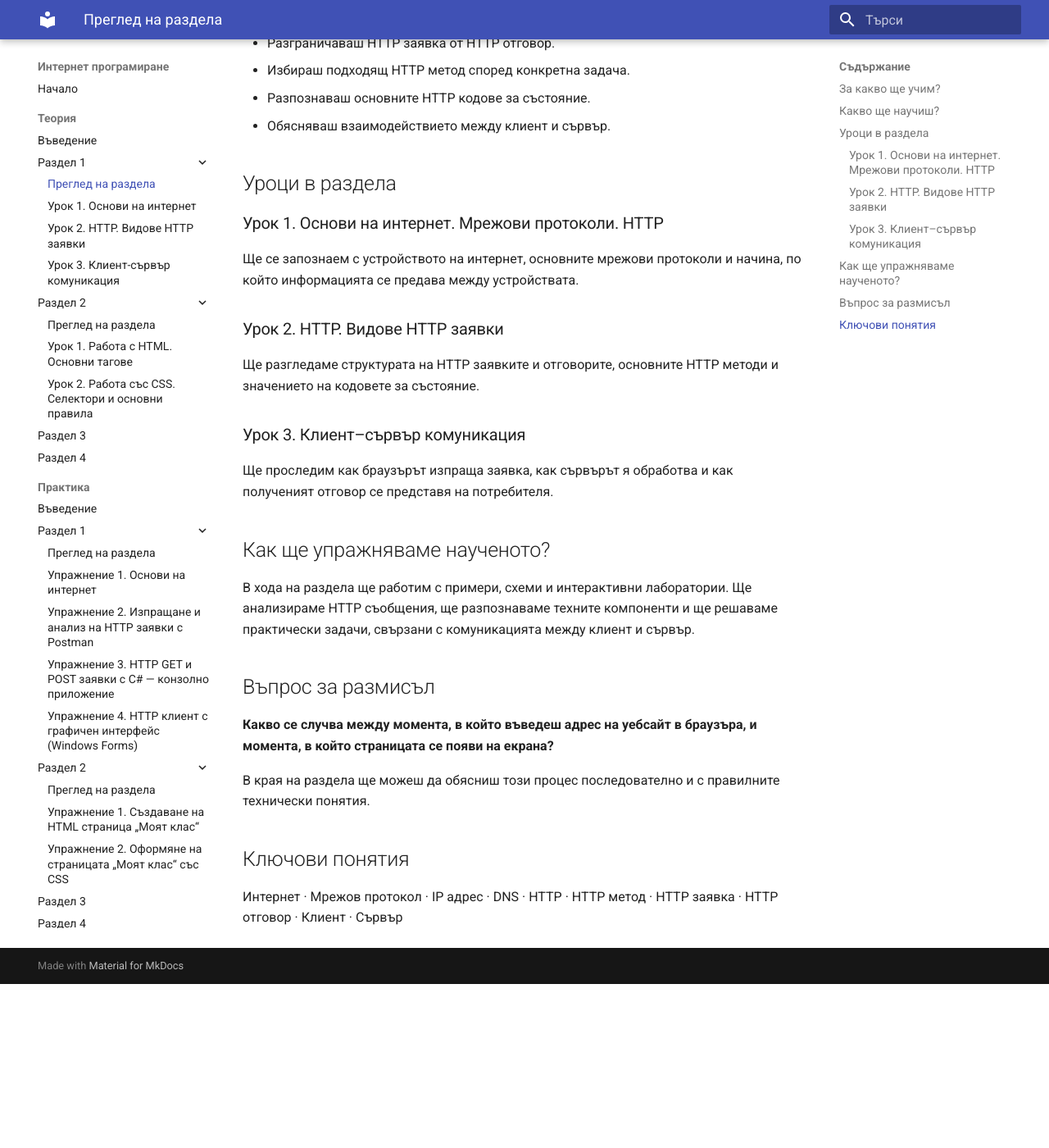
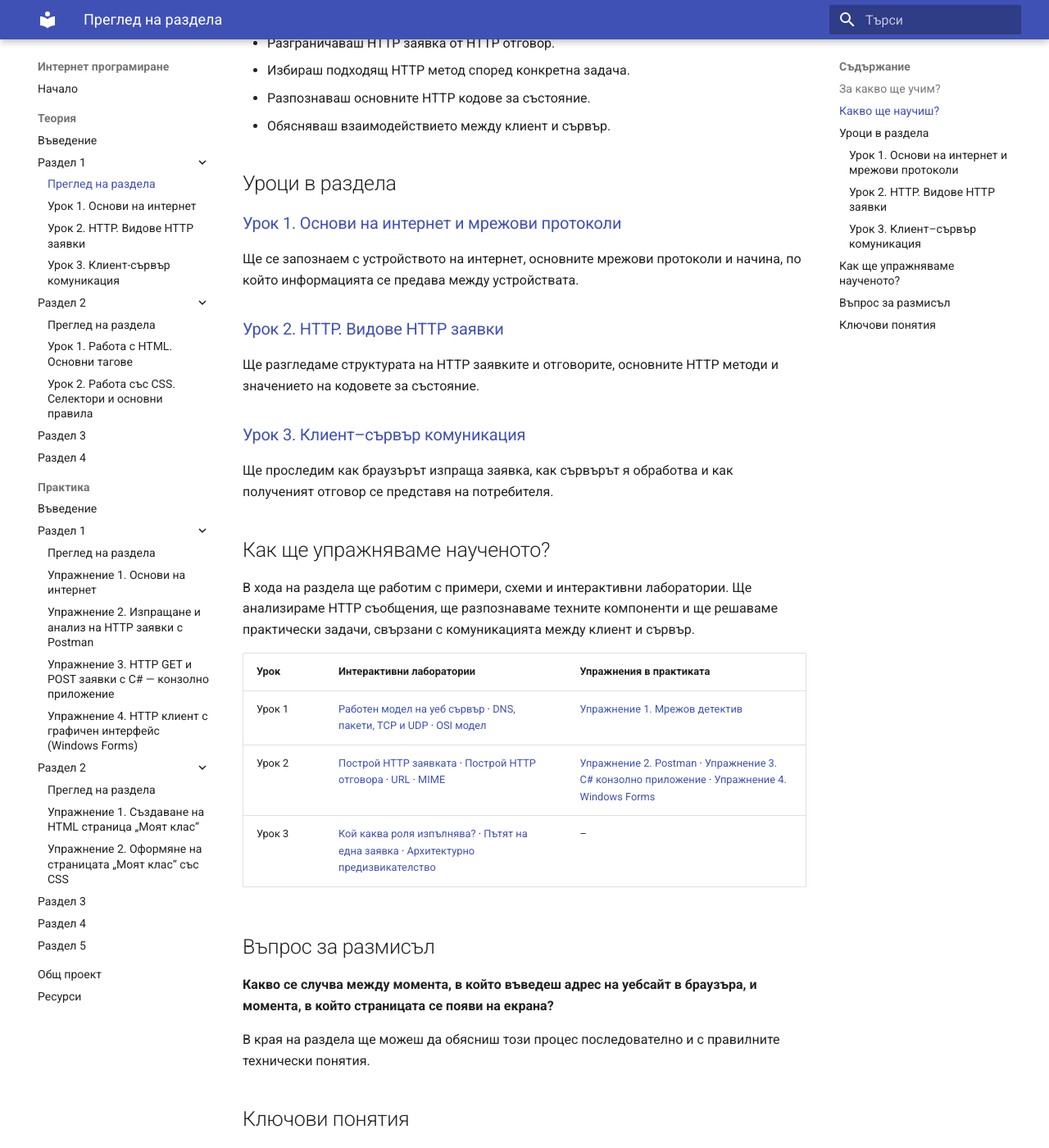
Before and after one commit to IlkoIliev/internet-programirane, an MkDocs documentation site: the page built from docs/teoria/razdel-1/index.md, in a window 1280 px wide and 1400 px high, scrolled down 661 px. Shown: the whole window at 82% size. Built offline with MkDocs 1.6.1 and Material for MkDocs 9.7.7, drawn with Linux system fonts in a browser that asks for light colours; before the commit the page ends 1861 px from its top, so only the background shows below that.

Commit message:
Update lesson titles with links in index.md

```diff
--- a/docs/teoria/razdel-1/index.md
+++ b/docs/teoria/razdel-1/index.md
@@ -22,21 +22,27 @@
 
 ## Уроци в раздела
 
-### Урок 1. Основи на интернет. Мрежови протоколи. HTTP
+### [Урок 1. Основи на интернет и мрежови протоколи](urok-01-osnovi-na-internet.md)
 
 Ще се запознаем с устройството на интернет, основните мрежови протоколи и начина, по който информацията се предава между устройствата.
 
-### Урок 2. HTTP. Видове HTTP заявки
+### [Урок 2. HTTP. Видове HTTP заявки](urok-02-http-vidove-zayavki.md)
 
 Ще разгледаме структурата на HTTP заявките и отговорите, основните HTTP методи и значението на кодовете за състояние.
 
-### Урок 3. Клиент–сървър комуникация
+### [Урок 3. Клиент–сървър комуникация](urok-03-klient-sarvar-komunikatsia.md)
 
 Ще проследим как браузърът изпраща заявка, как сървърът я обработва и как полученият отговор се представя на потребителя.
 
 ## Как ще упражняваме наученото?
 
 В хода на раздела ще работим с примери, схеми и интерактивни лаборатории. Ще анализираме HTTP съобщения, ще разпознаваме техните компоненти и ще решаваме практически задачи, свързани с комуникацията между клиент и сървър.
+
+| Урок | Интерактивни лаборатории | Упражнения в практиката |
+|---|---|---|
+| Урок 1 | [Работен модел на уеб сървър](../../interaktivni/raboten-model-web-sarvar.html){: target="_blank" } · [DNS, пакети, TCP и UDP](../../interaktivni/dns-paketi-tcp-udp.html){: target="_blank" } · [OSI модел](../../interaktivni/osi-model.html){: target="_blank" } | [Упражнение 1. Мрежов детектив](../../praktika/razdel-1/uprazhnenie-urok-01-osnovi-na-internet.md) |
+| Урок 2 | [Построй HTTP заявката](../../interaktivni/http-postroi-zayavkata.html){: target="_blank" } · [Построй HTTP отговора](../../interaktivni/http-postroi-otgovora.html){: target="_blank" } · [URL](../../interaktivni/url-laboratoria.html){: target="_blank" } · [MIME](../../interaktivni/mime-laboratoria.html){: target="_blank" } | [Упражнение 2. Postman](../../praktika/razdel-1/uprazhnenie-urok-02-postman.md) · [Упражнение 3. C# конзолно приложение](../../praktika/razdel-1/uprazhnenie-urok-02-csharp-http.md) · [Упражнение 4. Windows Forms](../../praktika/razdel-1/uprazhnenie-urok-02-csharp-winforms.md) |
+| Урок 3 | [Кой каква роля изпълнява?](../../interaktivni/klient-sarvar-roli.html){: target="_blank" } · [Пътят на една заявка](../../interaktivni/patyat-na-zayavkata.html){: target="_blank" } · [Архитектурно предизвикателство](../../interaktivni/arhitekturno-predizvikatelstvo.html){: target="_blank" } | – |
 
 ## Въпрос за размисъл
 
```
